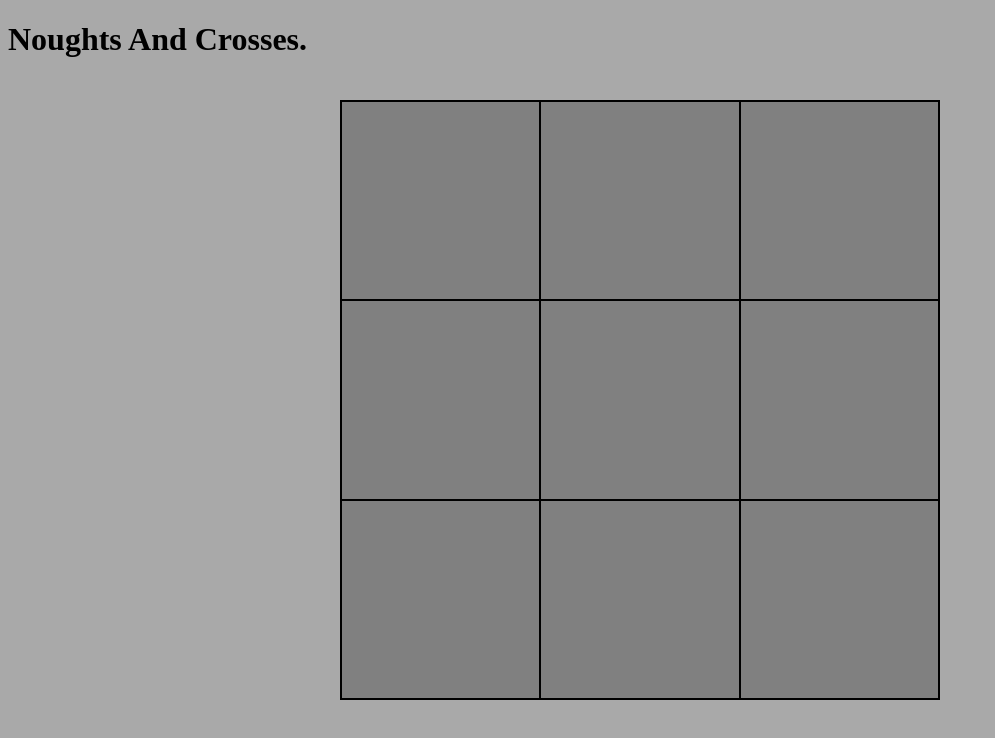
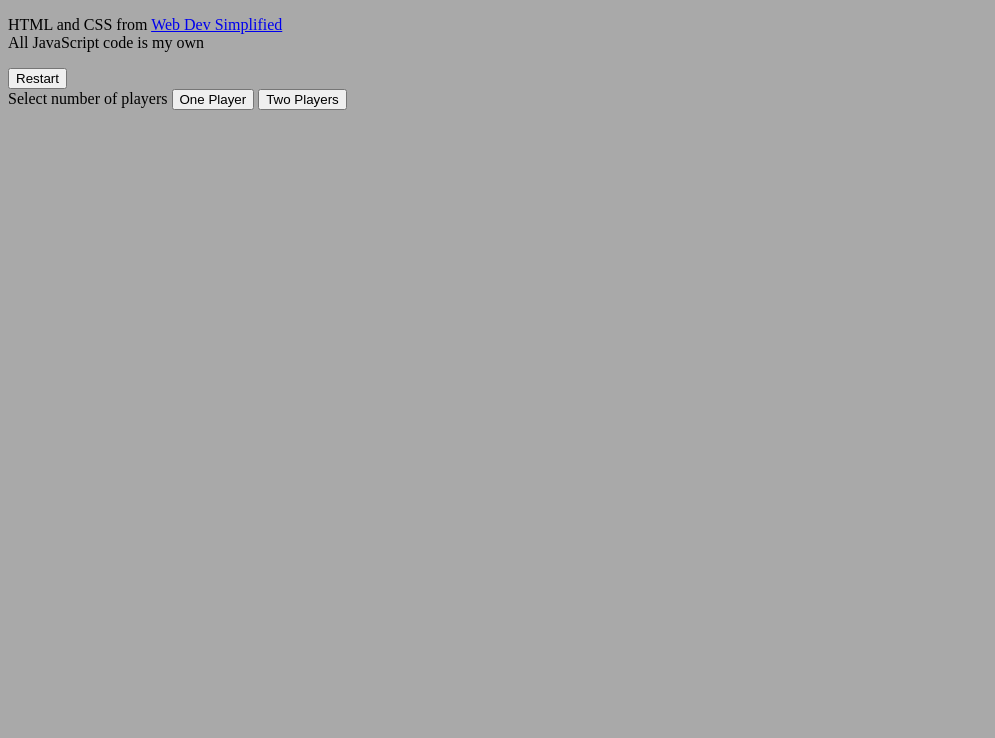
Before and after one commit to StayBig/noughts-and-crosses, a plain HTML site: page index.html in a window 1280 px wide. Shown: the whole page, without its empty margins (0-995 px from the left). Drawn offline with Linux system fonts and the light colour scheme.

Commit message:
Update index.html

```diff
--- a/index.html
+++ b/index.html
@@ -1,34 +1,41 @@
 <!DOCTYPE html>
-<html>
-    <head>
-        <meta charset="utf-8">
-        <meta http-equiv="X-UA-Compatible" content="IE=edge">
-        <title>Noughts and Crosses</title>
-        <meta name="description" content="">
-        <meta name="viewport" content="width=device-width, initial-scale=1">
-        <link rel="stylesheet" href="./styles.css">
-    </head>
-    <body>
-        <font color=black>
-        <h1> Noughts And Crosses. </h1>
-        <script src="./game.js" async defer></script>
+<html lang="en">
+<head>
+    <meta charset="UTF-8">
+    <meta name="viewport" content="width=device-width, initial-scale=1.0">
+    <link rel="stylesheet" href= "styles.css">
+    <script src="AI.js" defer></script>
+    <script src="TicTacToe.js" defer></script>
 
-        <table id="grid">
-            <tr>
-                <td id="1" class="grid-square" onclick="add(1)"></td>
-                <td id="2" class="grid-square" onclick="add(2)"></td>
-                <td id="3" class="grid-square" onclick="add(3)"></td>
-            </tr>
-            <tr>
-                <td id="4" class="grid-square" onclick="add(4)"></td>
-                <td id="5" class="grid-square" onclick="add(5)"></td>
-                <td id="6" class="grid-square" onclick="add(6)"></td>
-            </tr>
-            <tr>
-                <td id="7" class="grid-square" onclick="add(7)"></td>
-                <td id="8" class="grid-square" onclick="add(8)"></td>
-                <td id="9" class="grid-square" onclick="add(9)"></td>
-            </tr>
-        </table>
-    </body>
+    <title>Tic Tac Toe</title>
+</head>
+<body>
+    <div class="board" id="board">
+        <div class="cell" data-cell></div>
+        <div class="cell" data-cell></div>
+        <div class="cell" data-cell></div>
+        <div class="cell" data-cell></div>
+        <div class="cell" data-cell></div>
+        <div class="cell" data-cell></div>
+        <div class="cell" data-cell></div>
+        <div class="cell" data-cell></div>
+        <div class="cell" data-cell></div>
+    </div>
+    <div class="sources">
+        <p>
+            HTML and CSS from
+            <a href="https://youtu.be/Y-GkMjUZsmM">Web Dev Simplified</a>
+            <br> All JavaScript code is my own
+        </p>
+    </div>
+    <div class="winning-message" id="winning-message">
+        <div data-winning-message-text></div>
+        <button id="restart-button">Restart</button>
+    </div>
+    <div class="player-select" id="player-select">
+        Select number of players
+        <button id="single-player">One Player</button>
+        <button id="multi-player">Two Players</button>
+    </div>
+</body>
 </html>
```
